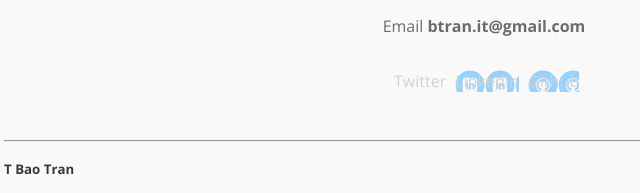
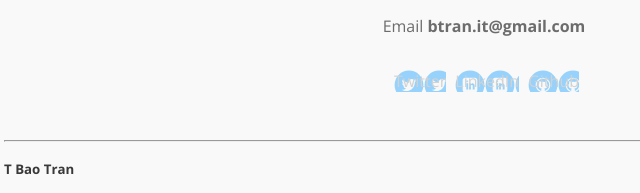
Before and after one commit to tbaotran/responsive_layout, a plain HTML site: page index.html in a window 1280 px wide. Shown: the part 1527-1720 px from the top of the page, 156-796 px from the left. Drawn offline with nearby package versions, Linux system fonts and the light colour scheme.

Commit message:
remove extra :

```diff
--- a/css/style.css
+++ b/css/style.css
@@ -241,7 +241,7 @@ a.social {
   transition: all .5s;
 }
 a.twitter {
-  background-image: : url('../images/twitter.svg');
+  background-image: url('../images/twitter.svg');
 }
 a.linkedin {
   background-image: url('../images/linkedin.svg');
```
